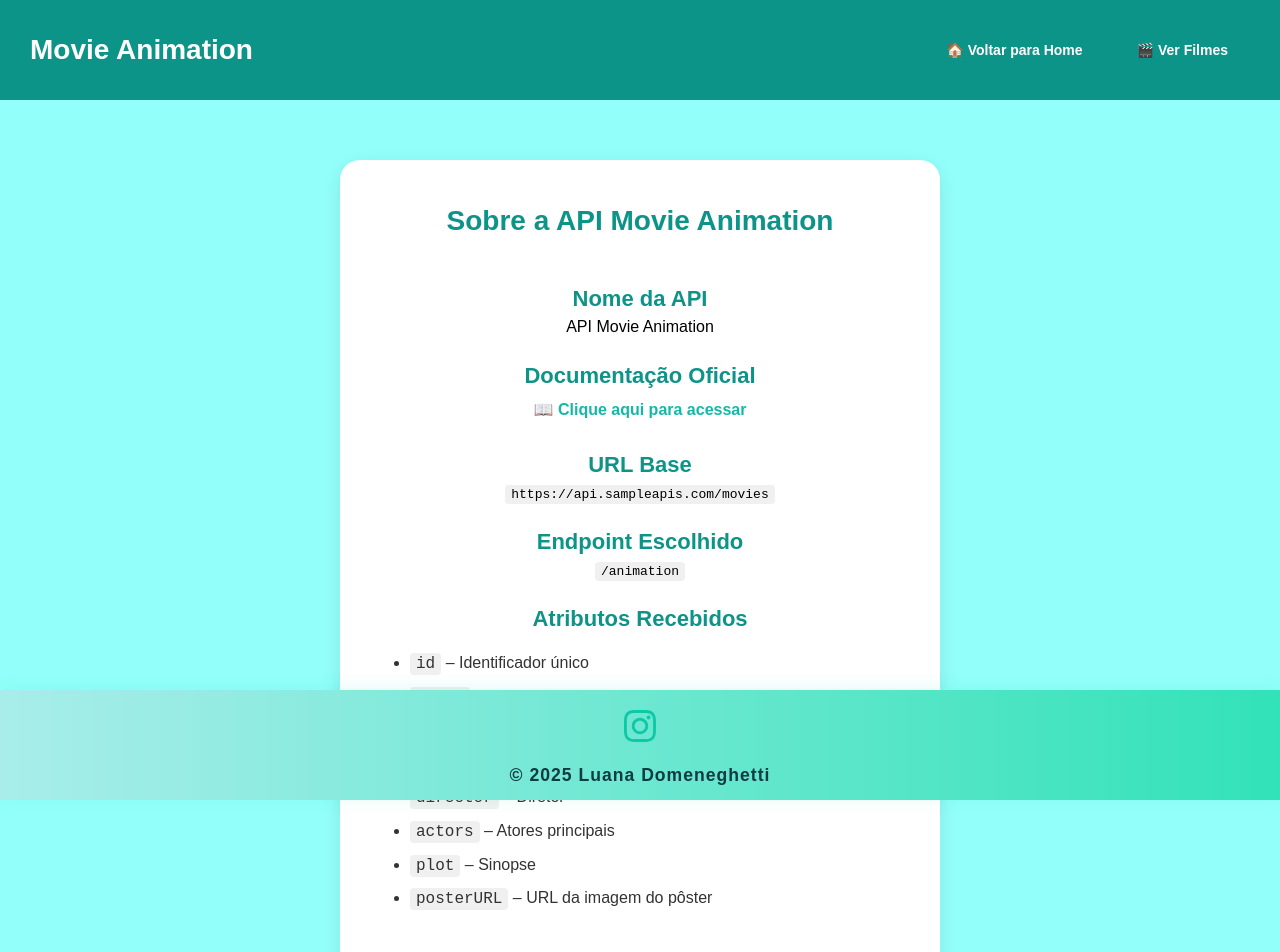
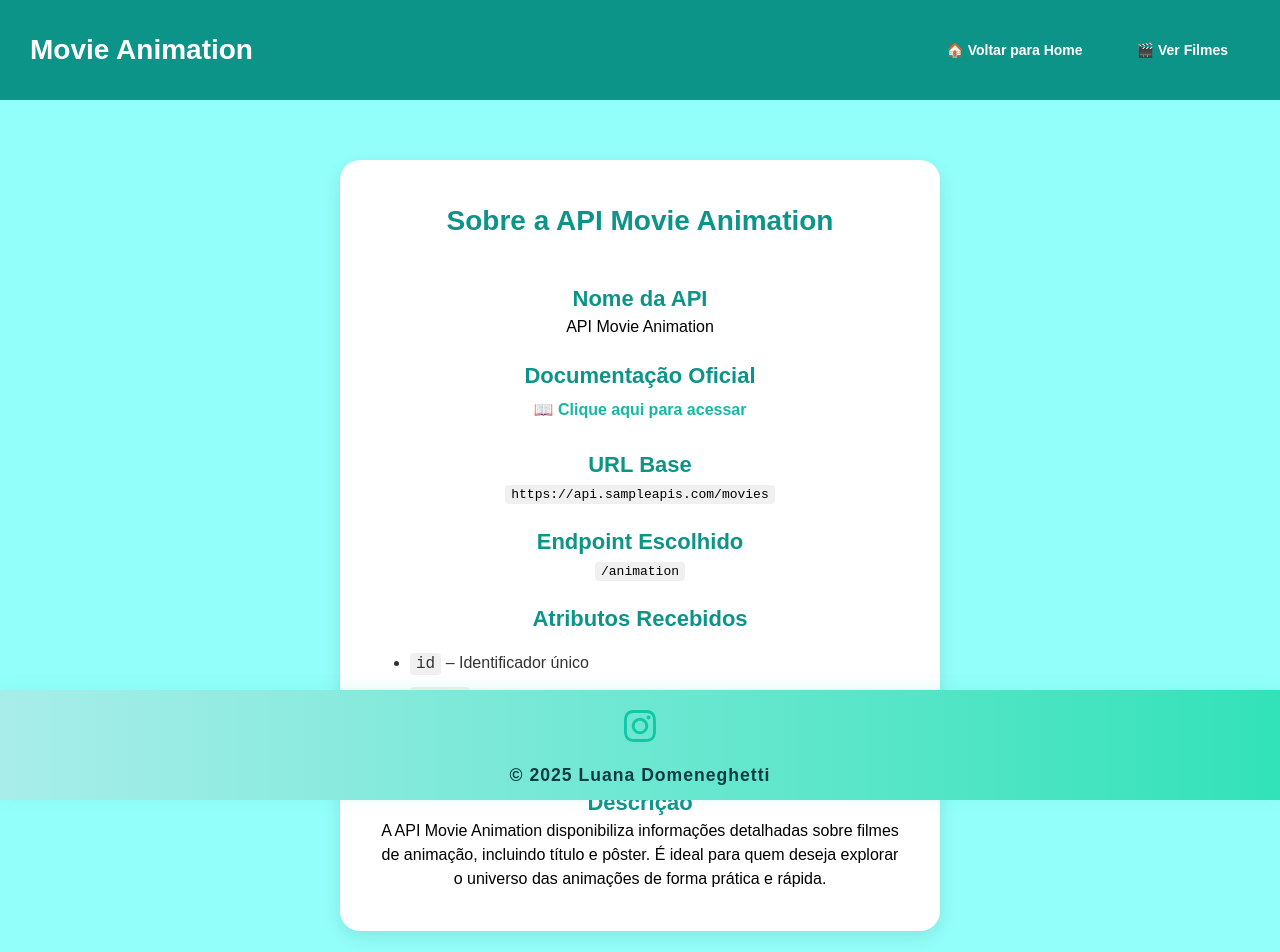
Before and after one commit to domeneghettii/Projetos-Front, a Next.js app: page /Api-Movie in a window 1280 px wide. Shown: the top 952 px of the page. Built offline with nearby package versions, Linux system fonts and the light colour scheme.

Commit message:
feat: update

```diff
--- a/src/app/Api-Movie/page.jsx
+++ b/src/app/Api-Movie/page.jsx
@@ -39,19 +39,13 @@ export default function ApiInfo() {
           <ul>
             <li><code>id</code> – Identificador único</li>
             <li><code>title</code> – Título do filme</li>
-            <li><code>year</code> – Ano de lançamento</li>
-            <li><code>genres</code> – Lista de gêneros</li>
-            <li><code>director</code> – Diretor</li>
-            <li><code>actors</code> – Atores principais</li>
-            <li><code>plot</code> – Sinopse</li>
             <li><code>posterURL</code> – URL da imagem do pôster</li>
           </ul>
 
           <h2>Descrição</h2>
           <p>
             A API Movie Animation disponibiliza informações detalhadas sobre
-            filmes de animação, incluindo título, ano de lançamento, gêneros,
-            diretores, elenco, sinopse e pôster. É ideal para quem deseja explorar
+            filmes de animação, incluindo título e pôster. É ideal para quem deseja explorar
             o universo das animações de forma prática e rápida.
           </p>
         </div>
--- a/src/app/Filmes/Filmes.module.css
+++ b/src/app/Filmes/Filmes.module.css
@@ -1,3 +1,4 @@
+
 .container {
   width: 100vw;
   min-height: 100vh;
--- a/src/app/not-found.jsx
+++ b/src/app/not-found.jsx
@@ -17,7 +17,7 @@ export default function NotFound() {
             <p className={style.text}>A página que você procura não existe.</p>
             <div className={style.buttonGroup}>
                 <Link href="/" className={style.button}>🏠 Voltar para Home</Link>
-                <Link href="/contato" className={style.button}>💬 Fale Conosco</Link>
+                <Link href="/Filmes" className={style.button}>🎬 Ver Filmes</Link>
             </div>
         </div>
     )
```
Also changed, not shown: src/app/Filmes/page.jsx (line endings or trailing spaces).
